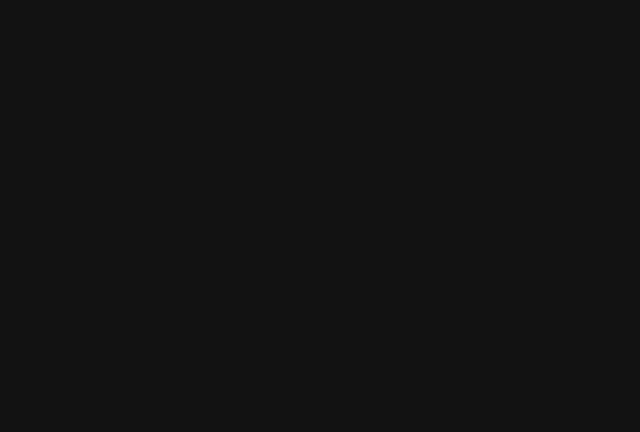
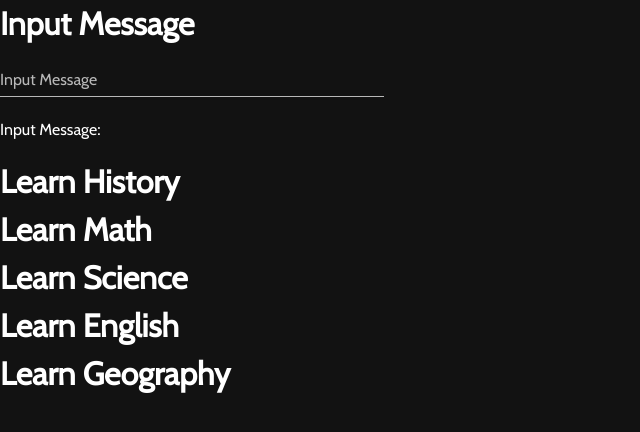
Before and after one commit to LebrancWorkshop/Learn-NuxtJS, a Nuxt app: page /playground/1 in a window 1280 px wide. Before the commit this address had no page. Shown: the top 432 px of the page, without its empty margins (0-640 px from the left). Built offline with nearby package versions, Linux system fonts and the light colour scheme.

Commit message:
✨ feat: update

```diff
--- /dev/null
+++ b/components/Task.vue
@@ -0,0 +1,18 @@
+<template>
+  <div>
+    <h1>{{ task.title }}</h1>
+  </div>
+</template>
+
+<script>
+  export default {
+    props: ['task'],
+    mounted() {
+      console.table(this.task);
+    }
+  }
+</script>
+
+<style scoped>
+
+</style>
--- /dev/null
+++ b/pages/playground/1.vue
@@ -0,0 +1,39 @@
+<template>
+  <div>
+    <div id="inputship">
+      <h1>Input Message</h1>
+      <v-text-field
+        v-model="inputMessage"
+        label="Input Message"
+      ></v-text-field>
+      <p>Input Message: {{ inputMessage }}</p>
+    </div>
+    <div id="task">
+      <Task v-for="task in tasks" :key="task.id" :task="task" />
+    </div>
+  </div>
+</template>
+
+<script>
+  import Task from '@/components/Task.vue';
+  export default {
+    data() {
+      return {
+        inputMessage: '',
+        tasks: [
+          { id: 1, title: 'Learn History' },
+          { id: 2, title: 'Learn Math' },
+          { id: 3, title: 'Learn Science' },
+          { id: 4, title: 'Learn English' },
+          { id: 5, title: 'Learn Geography' }
+        ]
+      }
+    }
+  }
+</script>
+
+<style>
+  #inputship {
+    width: 30%;
+  }
+</style>
--- /dev/null
+++ b/pages/playground/2.vue
@@ -0,0 +1,27 @@
+<template>
+  <div>
+    <div v-html="htmlRaw"></div>
+    <v-btn color="blue" :disabled="isDisabled">Click Me</v-btn>
+    <v-btn color="yellow" @click="changeStatus">Change Status</v-btn>
+  </div>
+</template>
+
+<script>
+  export default {
+    data() {
+      return {
+        htmlRaw: '<h2>Raw HTML</h2>',
+        isDisabled: false
+      }
+    },
+    methods: {
+      changeStatus() {
+        this.isDisabled = !this.isDisabled;
+      }
+    }
+  }
+</script>
+
+<style>
+
+</style>
--- /dev/null
+++ b/pages/playground/3.vue
@@ -0,0 +1,25 @@
+<template>
+  <div>
+    <p>Original Message: {{ message }}</p>
+    <p>Reverse Message: {{ reversedMessage }}</p>
+  </div>
+</template>
+
+<script>
+  export default {
+    data() {
+      return {
+        message: 'Hello World'
+      }
+    },
+    computed: {
+      reversedMessage() {
+        return this.message.split('').reverse().join('');
+      }
+    }
+  }
+</script>
+
+<style>
+
+</style>
--- /dev/null
+++ b/pages/playground/5.vue
@@ -0,0 +1,29 @@
+<template>
+  <div>
+    <div>
+      <h1>Even Number</h1>
+      <p v-for="n in evenNumbers">{{ n }}</p>
+    </div>
+  </div>
+</template>
+
+<script>
+  export default {
+    data() {
+      return {
+        numbers: [1, 2, 3, 4, 5, 6, 7, 8, 9]
+      }
+    },
+    computed: {
+      evenNumbers() {
+        this.numbers.filter((number) => {
+          return this.numbers % 2 === 0;
+        })
+      }
+    }
+  }
+</script>
+
+<style>
+
+</style>
```
